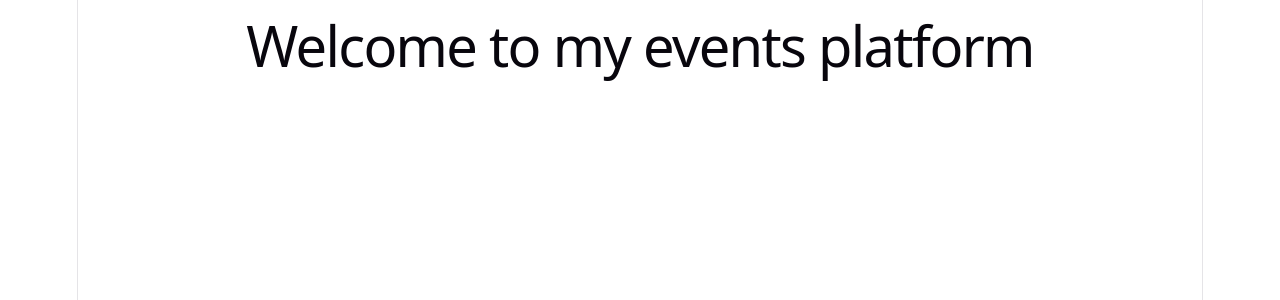
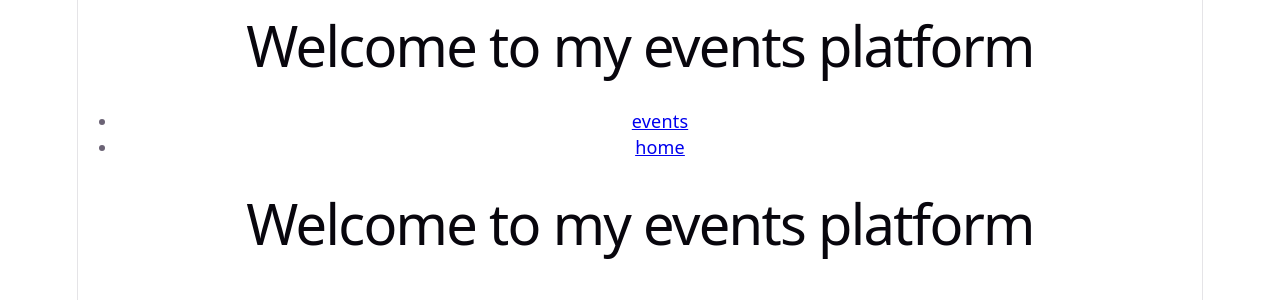
Before and after one commit to megannnmorales/events-platform-frontend, a React (Vite) app: page / in a window 1280 px wide. Shown: the top 300 px of the page. Built offline with nearby package versions, Linux system fonts and the light colour scheme; no server answers.

Commit message:
add NavBar and Layout/Heading functionality

```diff
--- a/src/AppRoutes.tsx
+++ b/src/AppRoutes.tsx
@@ -3,14 +3,17 @@ import EventsListPage from "./pages/EventsListPage";
 import HomePage from "./pages/HomePage";
 import EventPage from "./pages/EventPage";
 import NotFoundPage from "./pages/NotFoundPage";
+import { Layout } from "./components/Layout";
 
 export function AppRoutes() {
   return (
     <Routes>
-      <Route path="/" element={<HomePage />} />
-      <Route path="/events" element={<EventsListPage />} />
-      <Route path="/events/:id" element={<EventPage />} />
-      <Route path="*" element={<NotFoundPage />} />
+      <Route element={<Layout />}>
+        <Route path="/" element={<HomePage />} />
+        <Route path="/events" element={<EventsListPage />} />
+        <Route path="/events/:id" element={<EventPage />} />
+        <Route path="*" element={<NotFoundPage />} />
+      </Route>
     </Routes>
   );
 }
--- a/src/api/events.ts
+++ b/src/api/events.ts
@@ -1,5 +1,5 @@
 import type { EventResponse } from "../hooks/useEvent";
-import type { Events, SingleEvent } from "../types";
+import type { Events } from "../types";
 import { apiGet } from "./clients";
 
 export const getEventsList = (signal?: AbortSignal): Promise<Events> => {
--- /dev/null
+++ b/src/components/Layout.tsx
@@ -0,0 +1,15 @@
+import { Outlet } from "react-router";
+import NavBar from "../components/NavBar";
+import Header from "./Header";
+
+export function Layout() {
+  return (
+    <>
+      <Header />
+      <NavBar />
+      <main>
+        <Outlet />
+      </main>
+    </>
+  );
+}
--- /dev/null
+++ b/src/components/NavBar.tsx
@@ -0,0 +1,31 @@
+import { NavLink } from "react-router";
+
+export default function NavBar() {
+  return (
+    <nav>
+      <ul>
+        <li>
+          <NavLink
+            to="/events"
+            className={({ isActive }) =>
+              isActive ? "nav-link active" : "nav-link"
+            }
+          >
+            events
+          </NavLink>
+        </li>
+        <li>
+          <NavLink
+            to="/"
+            className={({ isActive }) =>
+              isActive ? "nav-link active" : "nav-link"
+            }
+            end
+          >
+            home
+          </NavLink>
+        </li>
+      </ul>
+    </nav>
+  );
+}
--- /dev/null
+++ b/src/utils/formatDate.ts
@@ -0,0 +1,3 @@
+// export default function formatDate() {
+//   const date = new Date(dateTime);
+// }
```
Also changed, not shown: 1 other file (tests, documents, lock files or other folders).
